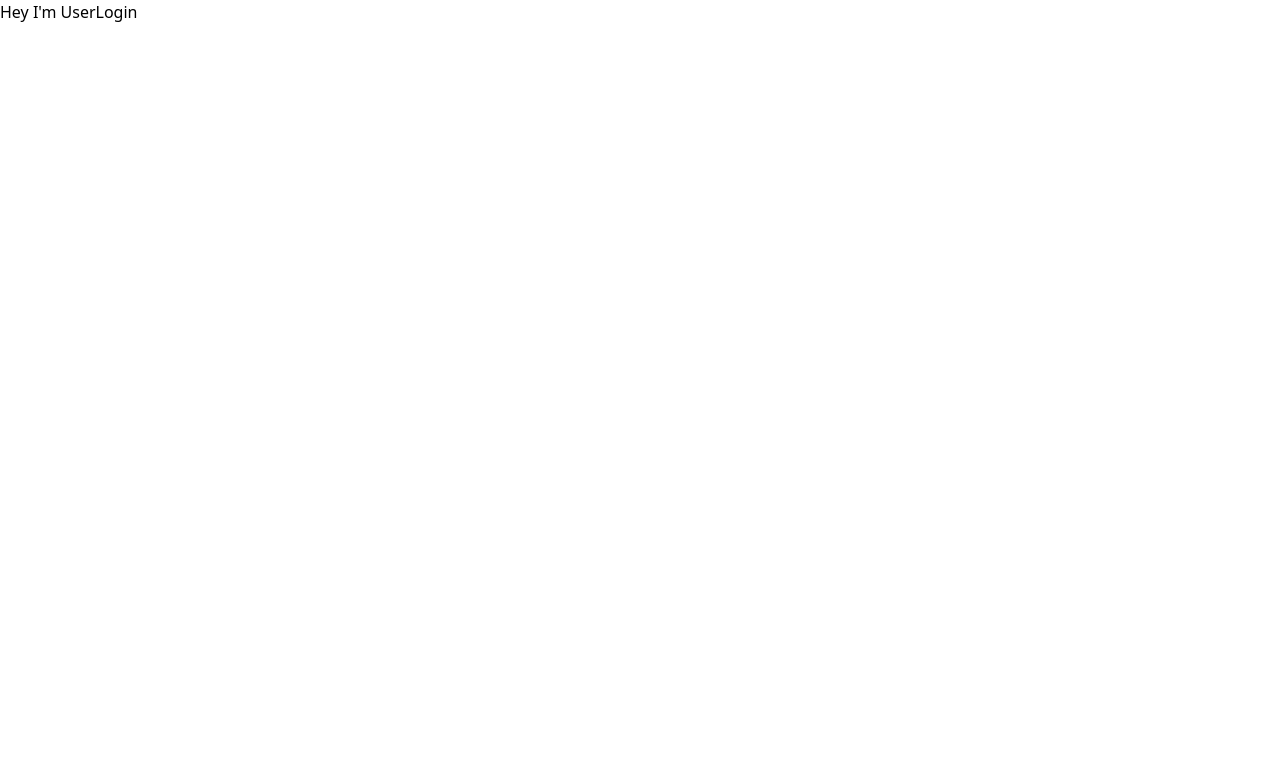
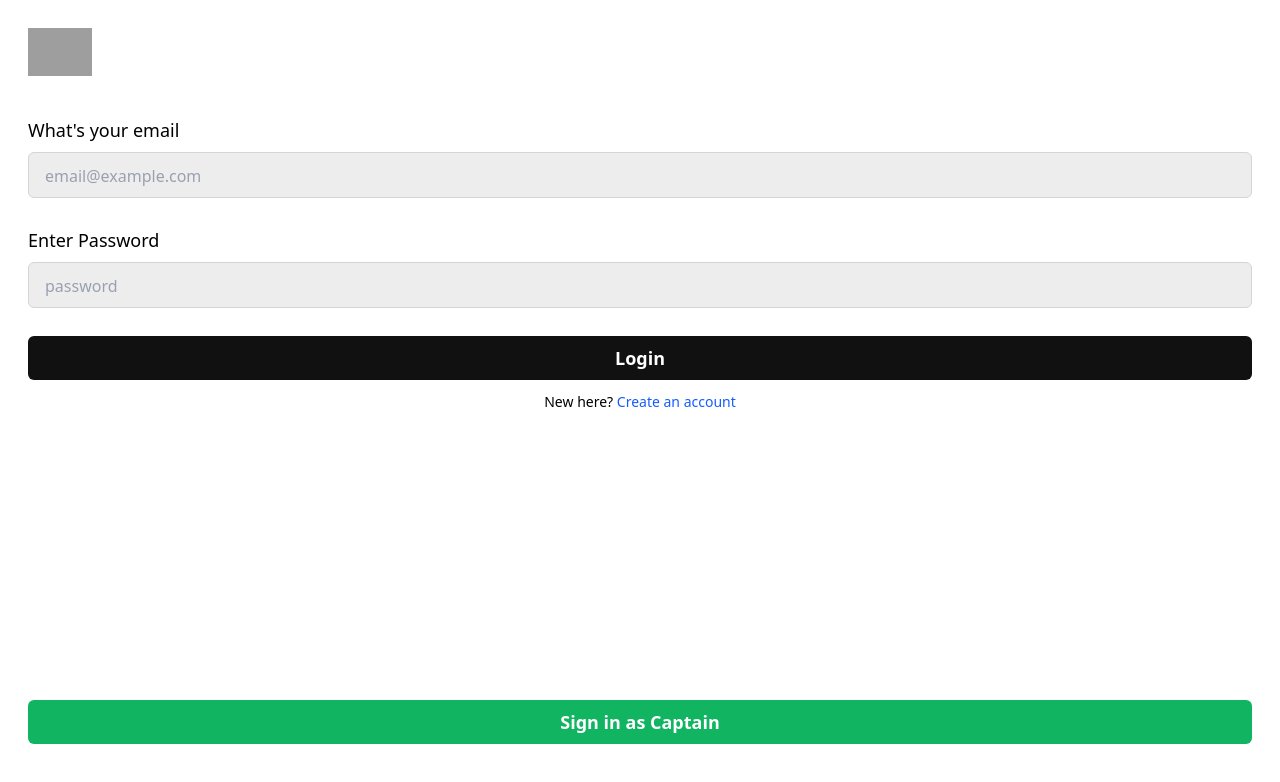
Before and after one commit to Ankitshrma25/Uber, a React (Vite) app in the folder frontend/: page /user-login in a window 1280 px wide. Shown: the top 782 px of the page. Built offline with nearby package versions, Linux system fonts and the light colour scheme; grey boxes are pictures that could not be loaded.

Commit message:
Userlogin page done

```diff
--- a/frontend/src/pages/UserLogin.jsx
+++ b/frontend/src/pages/UserLogin.jsx
@@ -1,9 +1,67 @@
 import React from 'react'
+import { Link } from 'react-router-dom'
+import { useState } from 'react'
 
 const UserLogin = () => {
+  const [email, setEmail] = useState('')
+  const [password, setPassword] = useState('')
+  const [userData, setUserData] = useState({})
+
+
+//Function to handle form submission
+  const handleSubmit = (e) => {
+    e.preventDefault()
+    setUserData({
+      email: email,
+      password: password
+    })
+    console.log(userData)
+    setEmail('')
+    setPassword('')
+  }
+
   return (
-    <div>
-      Hey I'm UserLogin
+    <div className='p-7 flex justify-between flex-col w-full h-screen'>
+      <div>
+        <img className='w-16 mb-10' src="https://upload.wikimedia.org/wikipedia/commons/c/cc/Uber_logo_2018.png" alt="Transparent Image" />
+        <form onSubmit={(e) => {
+          handleSubmit(e)
+        }}>
+          <h3 className='text-lg mb-2 font-medium'>What's your email</h3>
+          <input
+            required
+            value={email}
+            onChange={
+              (e) => {
+                setEmail(e.target.value)
+            }}
+
+            className='bg-[#EDEDED] mb-7 border border-gray-300 rounded-md p-2 w-full px-4 py-2 text-lg placeholder:text-base placeholder:text-gray-400'
+            type="email"
+            placeholder='email@example.com'
+          />
+          <h3 className='text-lg mb-2 font-medium'>Enter Password</h3>
+          <input
+            className='bg-[#EDEDED] mb-7 border border-gray-300 rounded-md p-2 w-full px-4 py-2 text-lg placeholder:text-base placeholder:text-gray-400'
+            required
+            value={password}
+            onChange={
+              (e) => {
+                setPassword(e.target.value)
+            }}
+            type="password"
+            placeholder='password' />
+          <button
+            className='bg-[#111] text-white font-semibold mb-3 rounded-md p-2 w-full px-4 py-2 text-lg placeholder:text-base placeholder:text-gray-400'
+            >Login</button>
+        </form>
+            <p className='text-sm mb-3 text-center'>New here? <Link to='/user-signup' className='text-blue-600'>Create an account</Link></p>
+      </div>
+      <div>
+      <Link to='/captain-login'
+            className='bg-[#10b461] text-white flex items-center justify-center font-semibold mb-7 rounded-md p-2 w-full px-4 py-2 text-lg placeholder:text-base placeholder:text-gray-400'
+            >Sign in as Captain</Link>
+      </div>
     </div>
   )
 }
```
Also changed, not shown: 1 other file (tests, documents, lock files or other folders).
